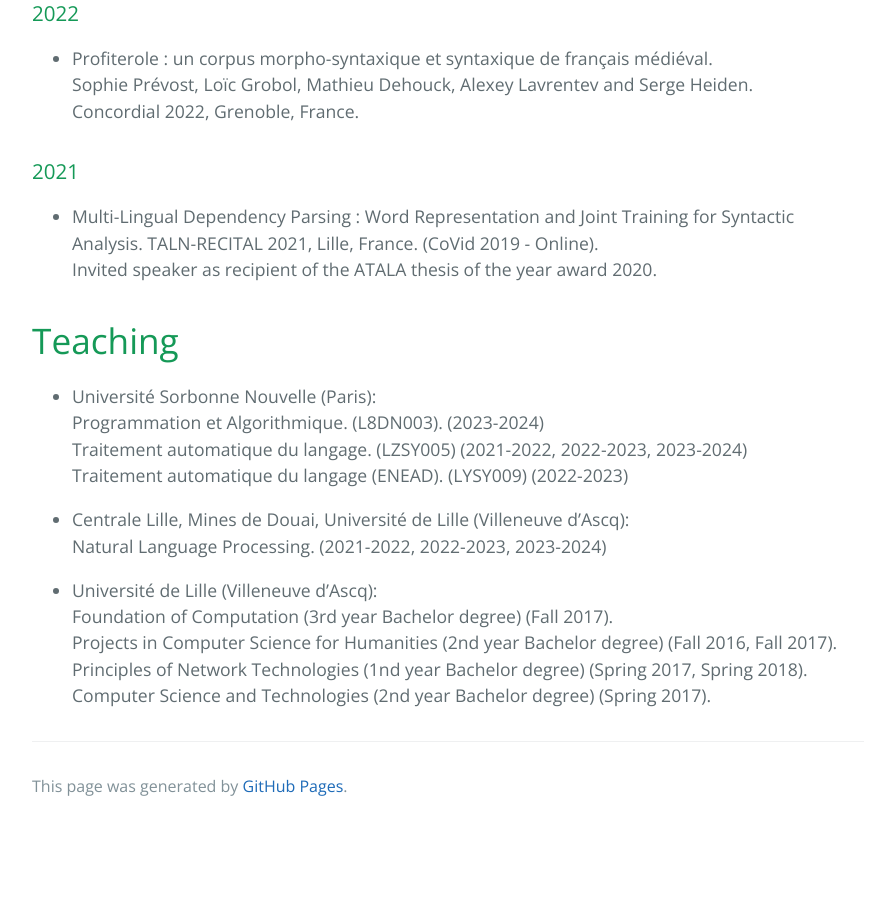
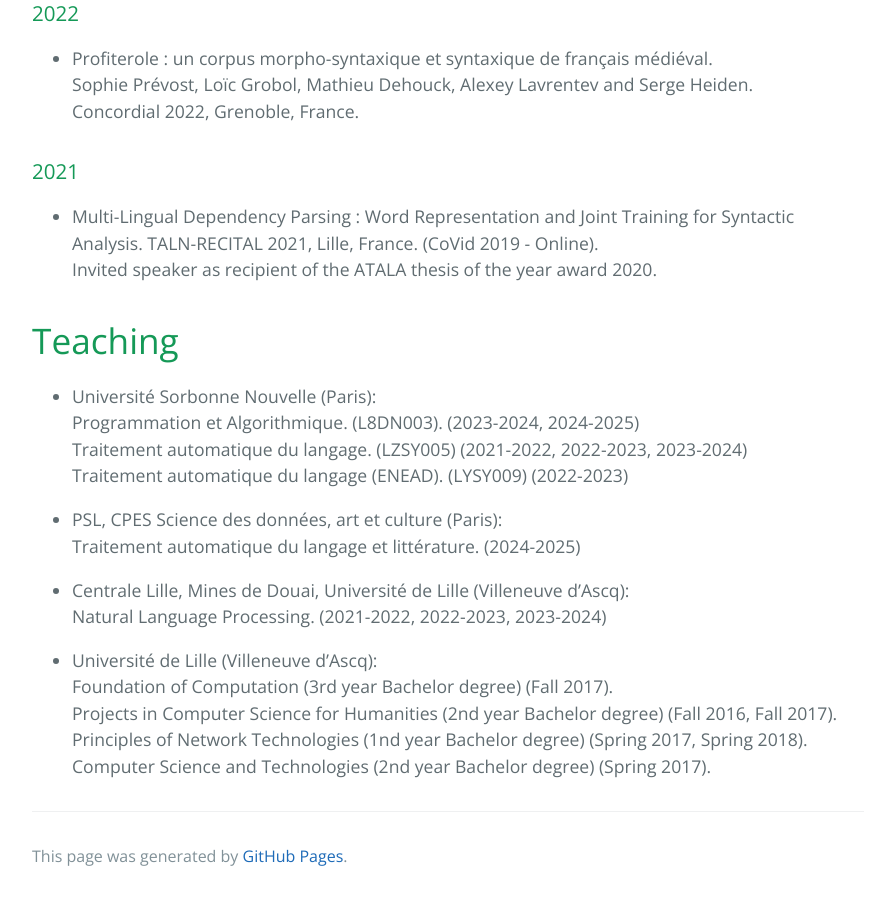
Before and after one commit to MathieuDehouck/MathieuDehouck.github.io, a Jekyll site: the page built from index.md, in a window 1280 px wide and 900 px high, scrolled down 5082 px. Shown: the whole window, without its empty margins (192-1087 px from the left). Built offline with Jekyll 4.4.1, drawn with Linux system fonts in a browser that asks for light colours; before the commit the page ends 5912 px from its top, so only the background shows below that.

Commit message:
updating

```diff
--- a/index.md
+++ b/index.md
@@ -192,10 +192,13 @@
 # Teaching
 
 *   Université Sorbonne Nouvelle (Paris):
-Programmation et Algorithmique. (L8DN003). (2023-2024)
+Programmation et Algorithmique. (L8DN003). (2023-2024, 2024-2025)
 Traitement automatique du langage. (LZSY005) (2021-2022, 2022-2023, 2023-2024)
 Traitement automatique du langage (ENEAD). (LYSY009) (2022-2023)
 
+
+*	PSL, CPES Science des données, art et culture (Paris):
+Traitement automatique du langage et littérature. (2024-2025)
 
 
 *   Centrale Lille, Mines de Douai, Université de Lille (Villeneuve d'Ascq):
```
